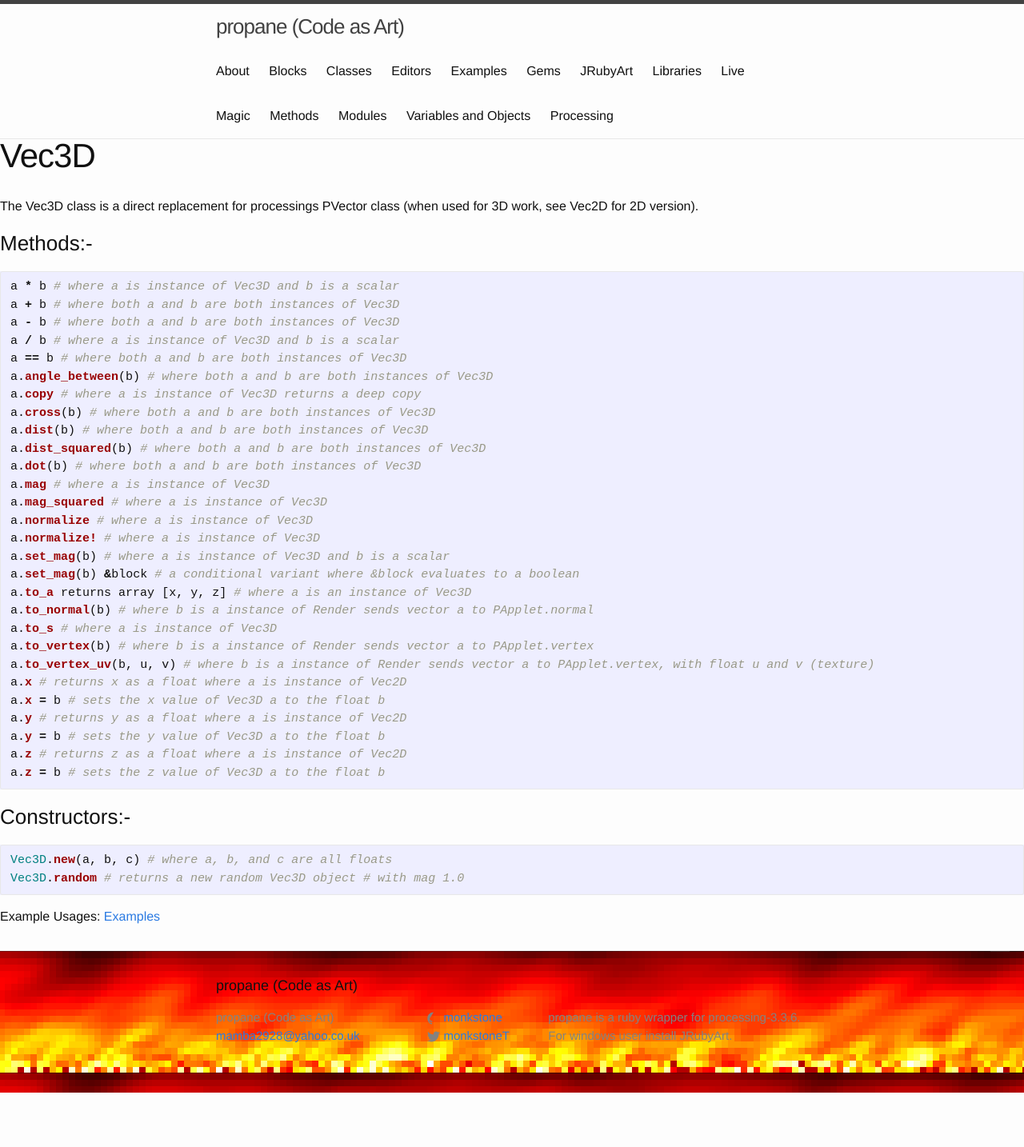
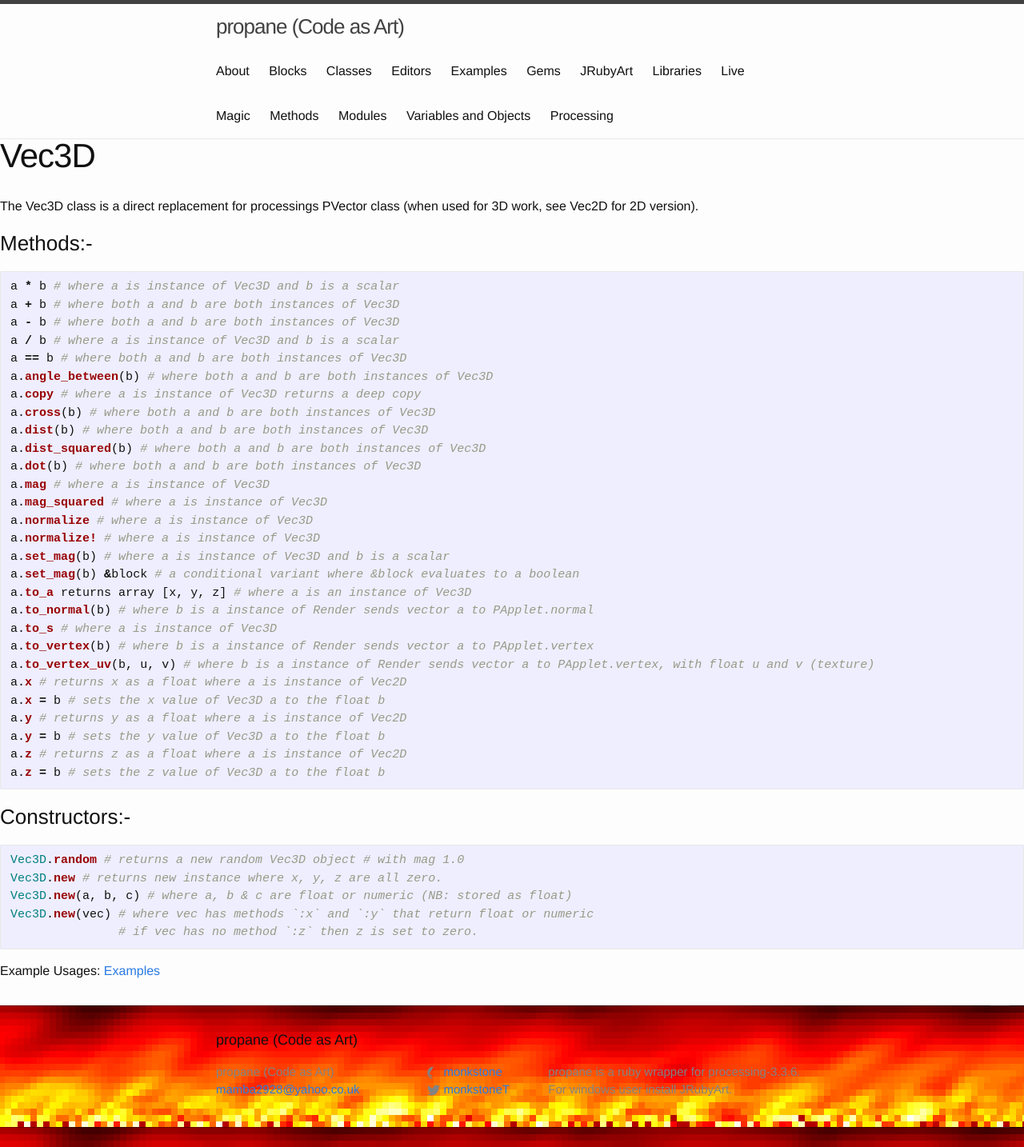
Before and after one commit to ruby-processing/propane, a Jekyll site: the page built from _classes/vec3d.md, in a window 1280 px wide. Shown: the whole page at 80% size. Built offline with Jekyll 4.4.1, drawn with Linux system fonts in a browser that asks for light colours; before the commit the page ends 1366 px from its top, so only the background shows below that.

Commit message:
Update Vec2D and Vec3D documentation

````diff
--- a/_classes/vec3d.md
+++ b/_classes/vec3d.md
@@ -39,8 +39,11 @@
 ```
 ### Constructors:-
 ```ruby
-Vec3D.new(a, b, c) # where a, b, and c are all floats
 Vec3D.random # returns a new random Vec3D object # with mag 1.0
+Vec3D.new # returns new instance where x, y, z are all zero.
+Vec3D.new(a, b, c) # where a, b & c are float or numeric (NB: stored as float)
+Vec3D.new(vec) # where vec has methods `:x` and `:y` that return float or numeric
+               # if vec has no method `:z` then z is set to zero.
 ```
 
 Example Usages: [Examples][Vec3D]
````
Also changed, not shown: _classes/vec2d.md (+3 -1 lines).
